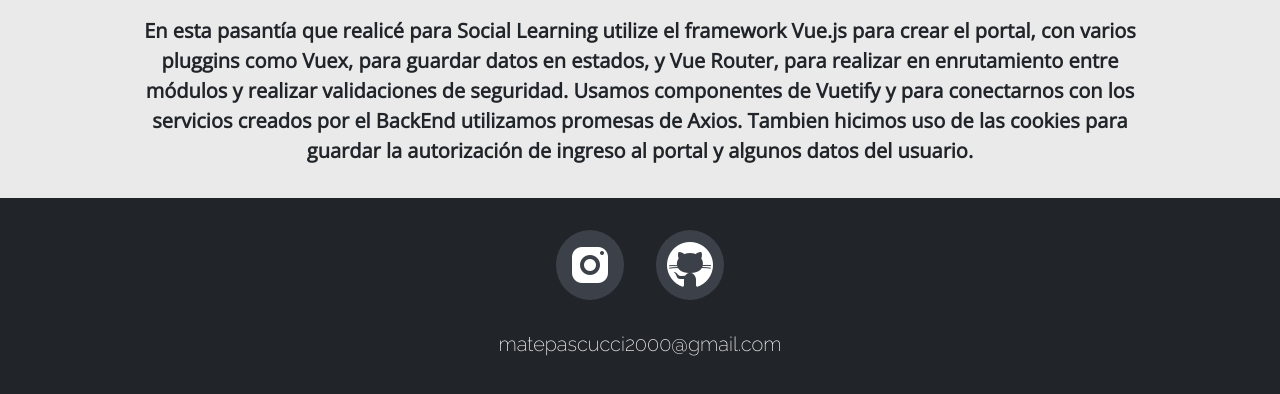
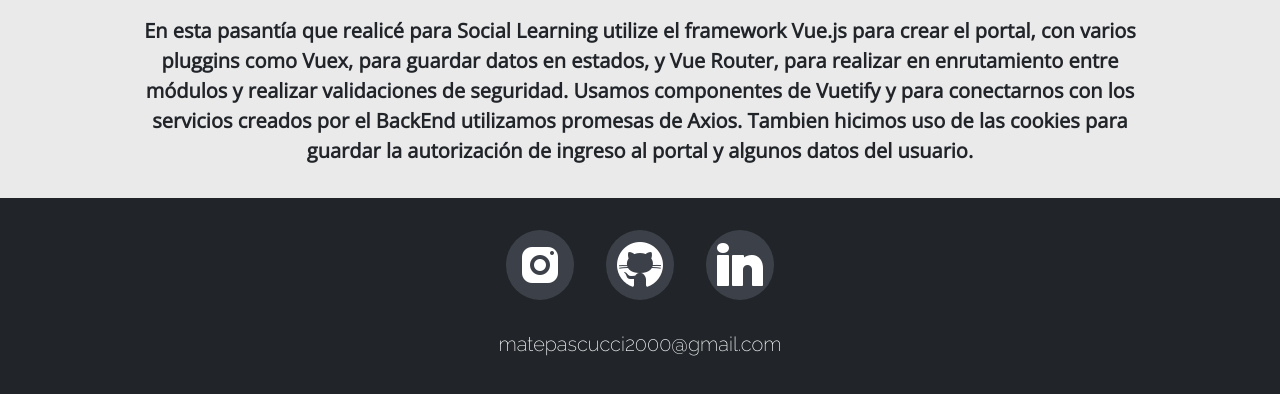
Before and after one commit to MatePascu/Portfolio, a plain HTML site: page VideoPP.html in a window 1280 px wide. Shown: the part 502-896 px from the top of the page. Drawn offline with nearby package versions, Linux system fonts and the light colour scheme.

Commit message:
linkedin

```diff
--- a/VideoPP.html
+++ b/VideoPP.html
@@ -42,11 +42,11 @@
             <img src="assets/GitHub.png" alt="GitHub">
           </a>
         </div>
-        <!-- <div class="contentIcon">
-          <a href="">
-            <img src="assets/Linkedin.png" alt="GitHub">
+        <div class="contentIcon">
+          <a href="https://linkedin.com/in/mateo-pascucci-7384701ba" target="_blank">
+            <img src="assets/Linkedin.png" alt="Linkedin">
           </a>
-        </div> -->
+        </div>
       </div>
       <h5 style="color: white; margin-top: 1rem;">matepascucci2000@gmail.com</h5>
     </div>
--- a/styles.css
+++ b/styles.css
@@ -99,7 +99,7 @@ html{
   align-items: center;
 }
 .icons{
-  width: 200px;
+  width: 300px;
   margin: 0 auto;
   display: flex;
   justify-content: flex-start;
```
Also changed, not shown: index.html (+3 -3 lines).
